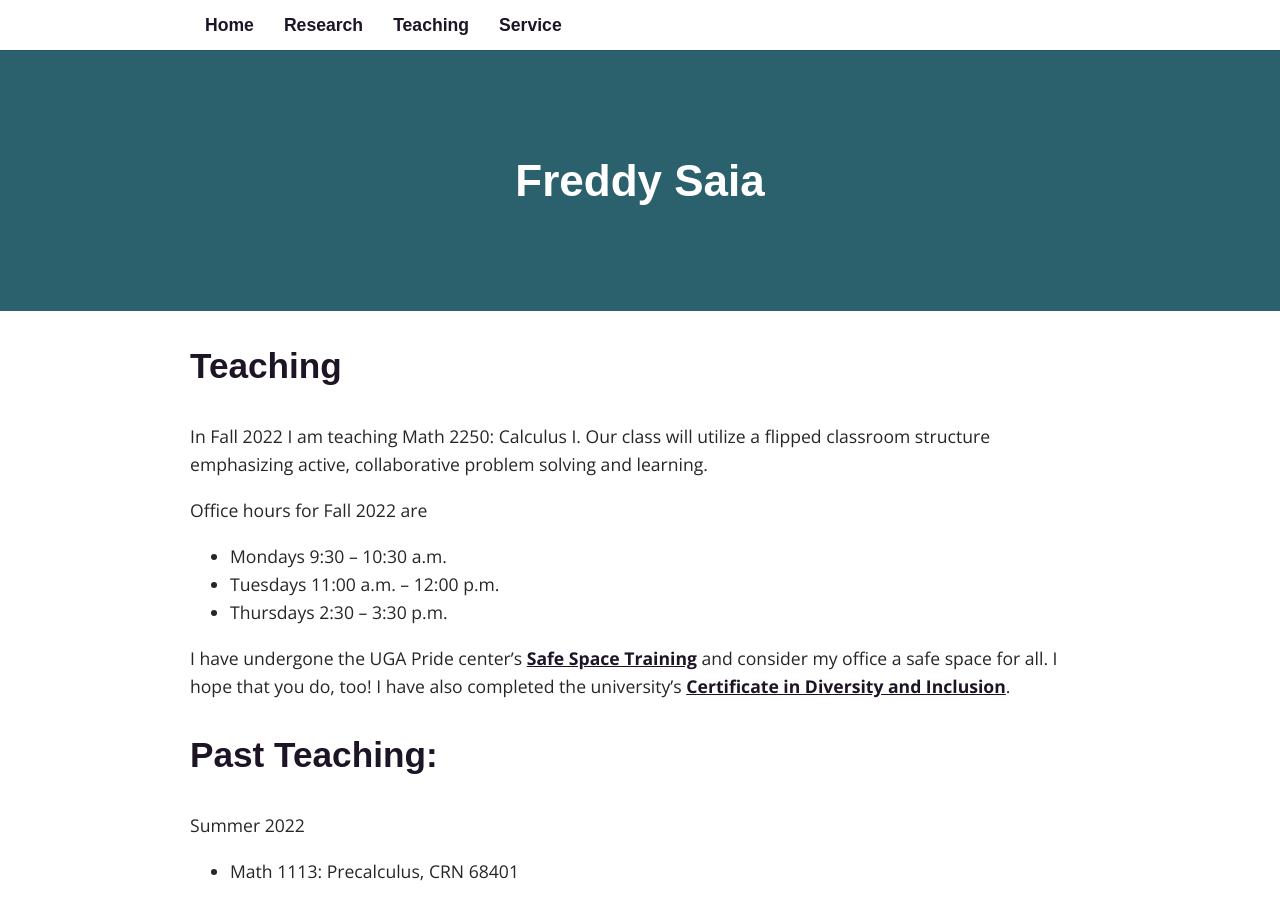
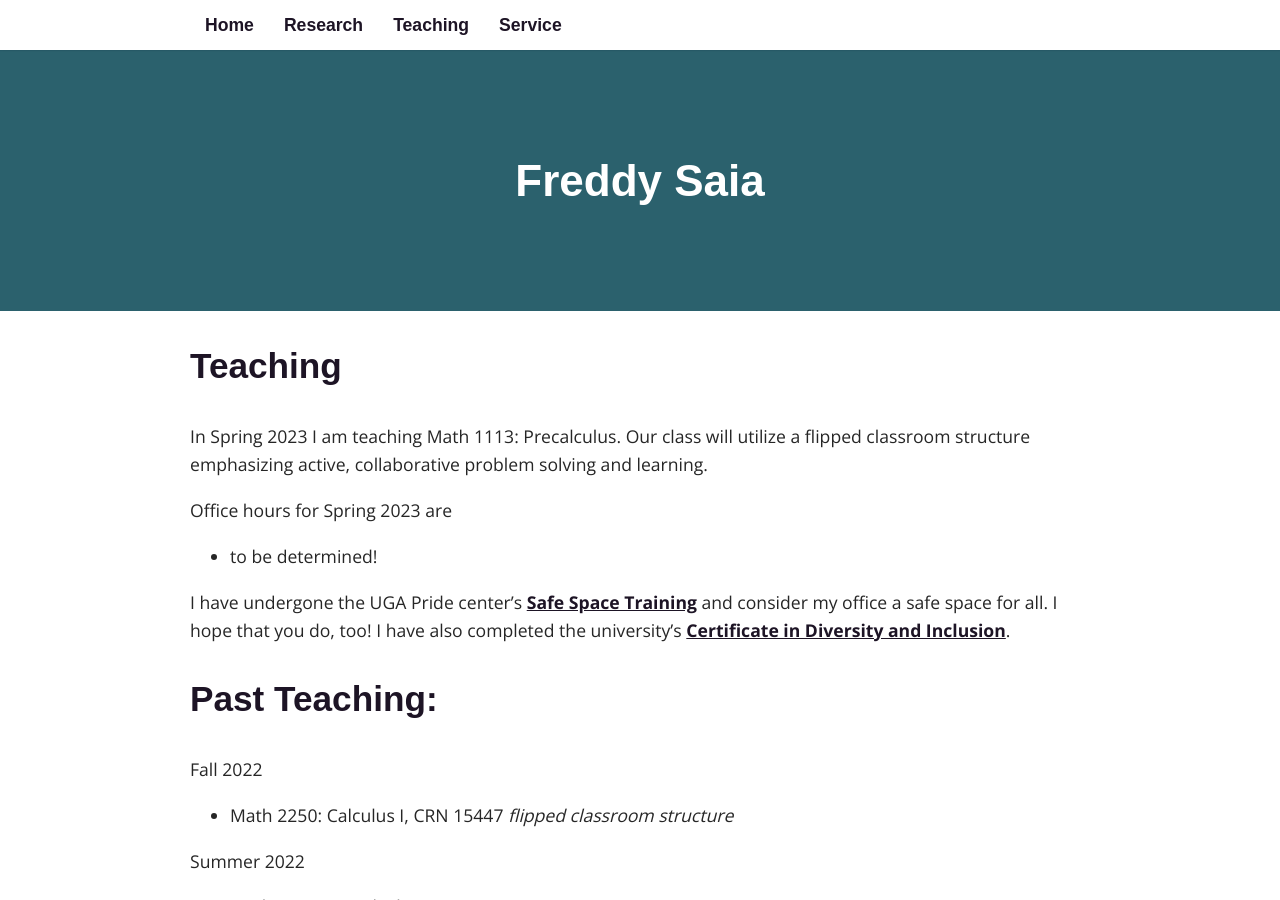
Before and after one commit to fsaia/site, a Jekyll site: the page built from _pages/03_teaching.md, in a window 1280 px wide and 900 px high. Built offline with Jekyll 4.4.1, drawn with Linux system fonts in a browser that asks for light colours; some web fonts are replaced.

Commit message:
Add files via upload

```diff
--- a/_pages/03_teaching.md
+++ b/_pages/03_teaching.md
@@ -5,20 +5,23 @@ title: Teaching
 permalink: /teaching/
 ---
 
-In Fall 2022 I am teaching Math 2250: Calculus I. Our class will utilize a flipped classroom structure emphasizing active, collaborative problem solving and learning.
+In Spring 2023 I am teaching Math 1113: Precalculus. Our class will utilize a flipped classroom structure emphasizing active, collaborative problem solving and learning.
 
 
-Office hours for Fall 2022 are
+Office hours for Spring 2023 are
 
-* Mondays 9:30 -- 10:30 a.m.
-* Tuesdays 11:00 a.m. -- 12:00 p.m.
-* Thursdays 2:30 -- 3:30 p.m.
+* to be determined!
 
 
 I have undergone the UGA Pride center's [Safe Space Training](https://lgbtcenter.uga.edu/content_page/safe-space) and consider my office a safe space for all. I hope that you do, too! I have also completed the university's [Certificate in Diversity and Inclusion](http://diversity.uga.edu/index.php/programs/article/cdi).
 
 
 ## Past Teaching:
+
+Fall 2022
+
+* Math 2250: Calculus I, CRN 15447
+	*flipped classroom structure*
 
 Summer 2022
 
```
